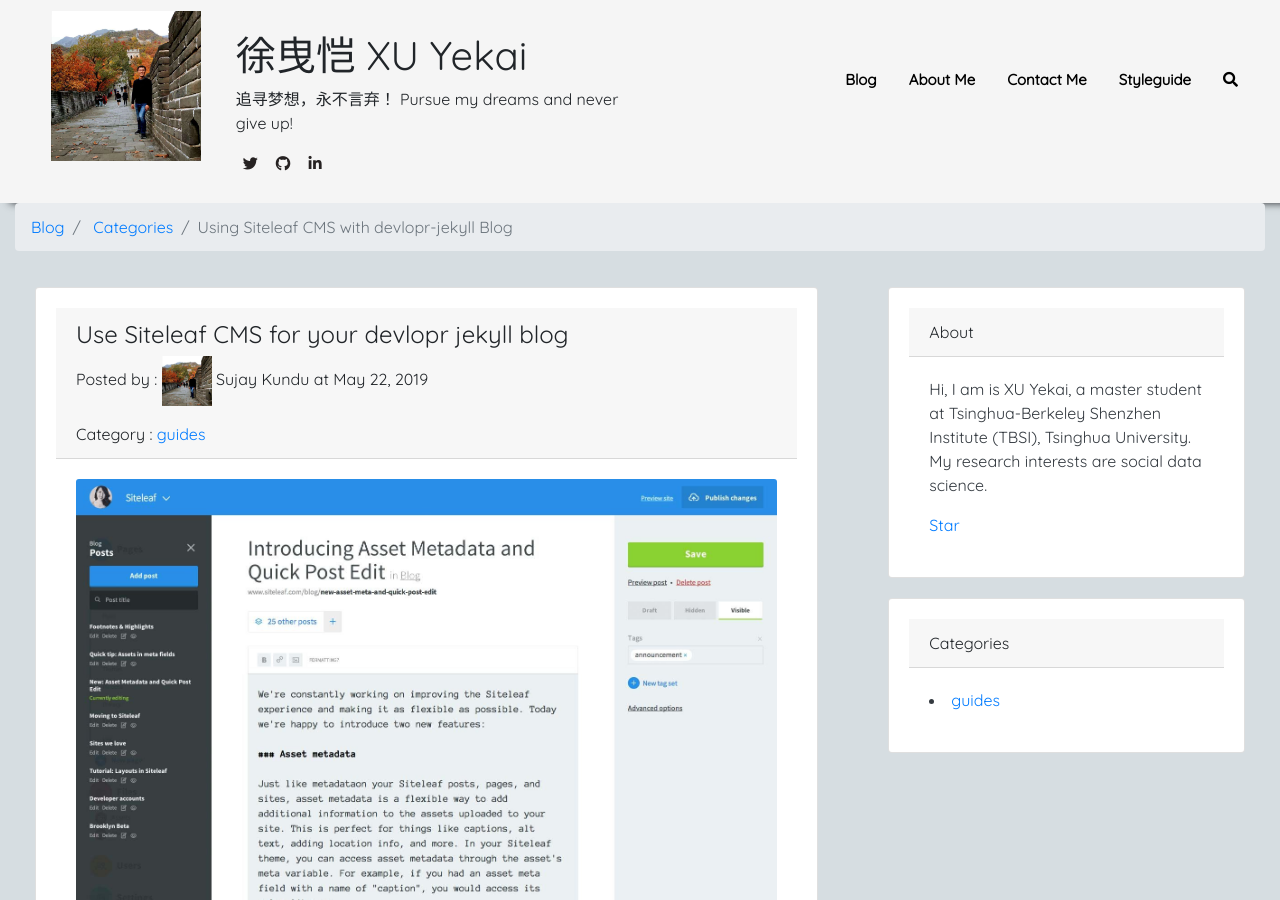
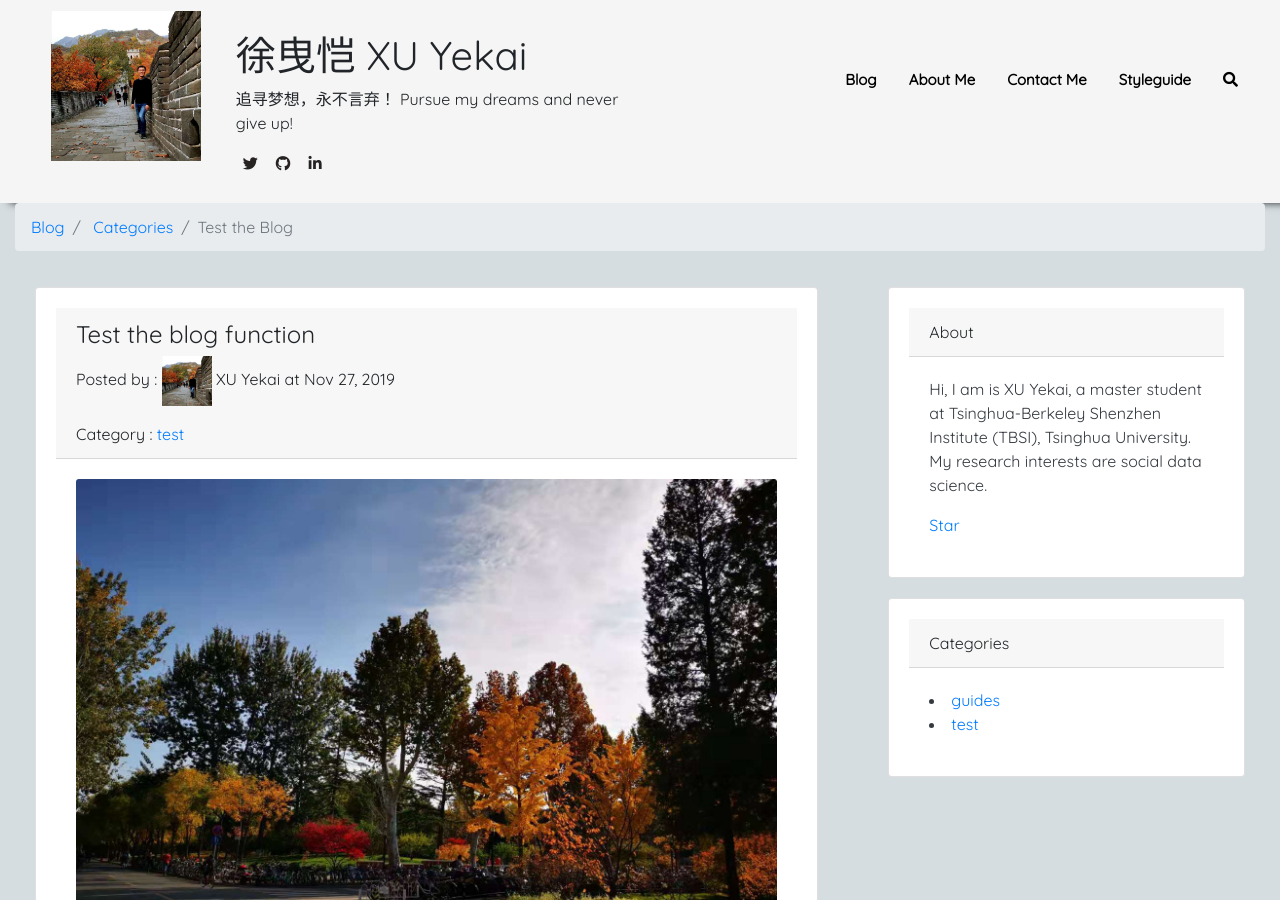
Before and after one commit to JaimeLaVie/JaimeLaVie.github.io, a Jekyll site: the page built from _posts/2019-11-27-test.md, in a window 1280 px wide and 900 px high. Built offline with Jekyll 4.4.1, drawn with Linux system fonts in a browser that asks for light colours; nearby versions of some CDN libraries; comment, search, counter and statistics services are not loaded; a style sheet for code colours, icons or effects is not loaded.

Commit message:
Test Blog

```diff
--- a/_posts/2019-11-27-test.md
+++ b/_posts/2019-11-27-test.md
@@ -1,11 +1,11 @@
 ---
 layout: post
-title: Using Siteleaf CMS with devlopr-jekyll Blog
-author: Sujay Kundu
-date: '2019-05-22 14:35:23 +0530'
-category: guides
-summary: Use Siteleaf CMS for your devlopr jekyll blog
-thumbnail: siteleaf.jpg
+title: Test the Blog
+author: XU Yekai
+date: '2019-11-27 20:20:57 +0800'
+category: test
+summary: Test the blog function
+thumbnail: test.jpg
 ---
 
 Hey There, Today we will see on how to unlock the superpowers of our devlopr-jekyll blog. We will be using Siteleaf CMS to modify content of our blog.
```
Also changed, not shown: assets/img/posts/test.jpg (added).
